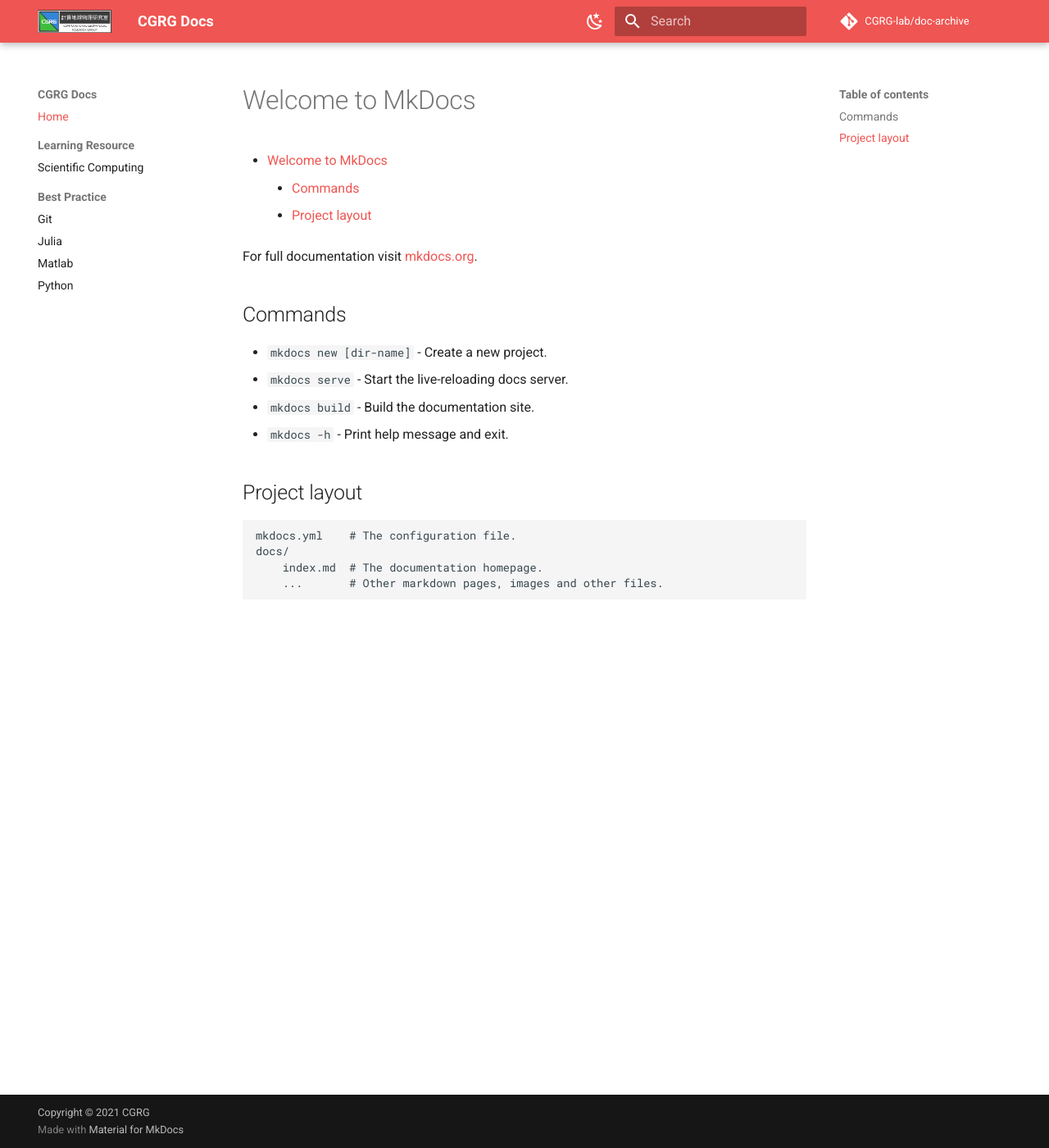
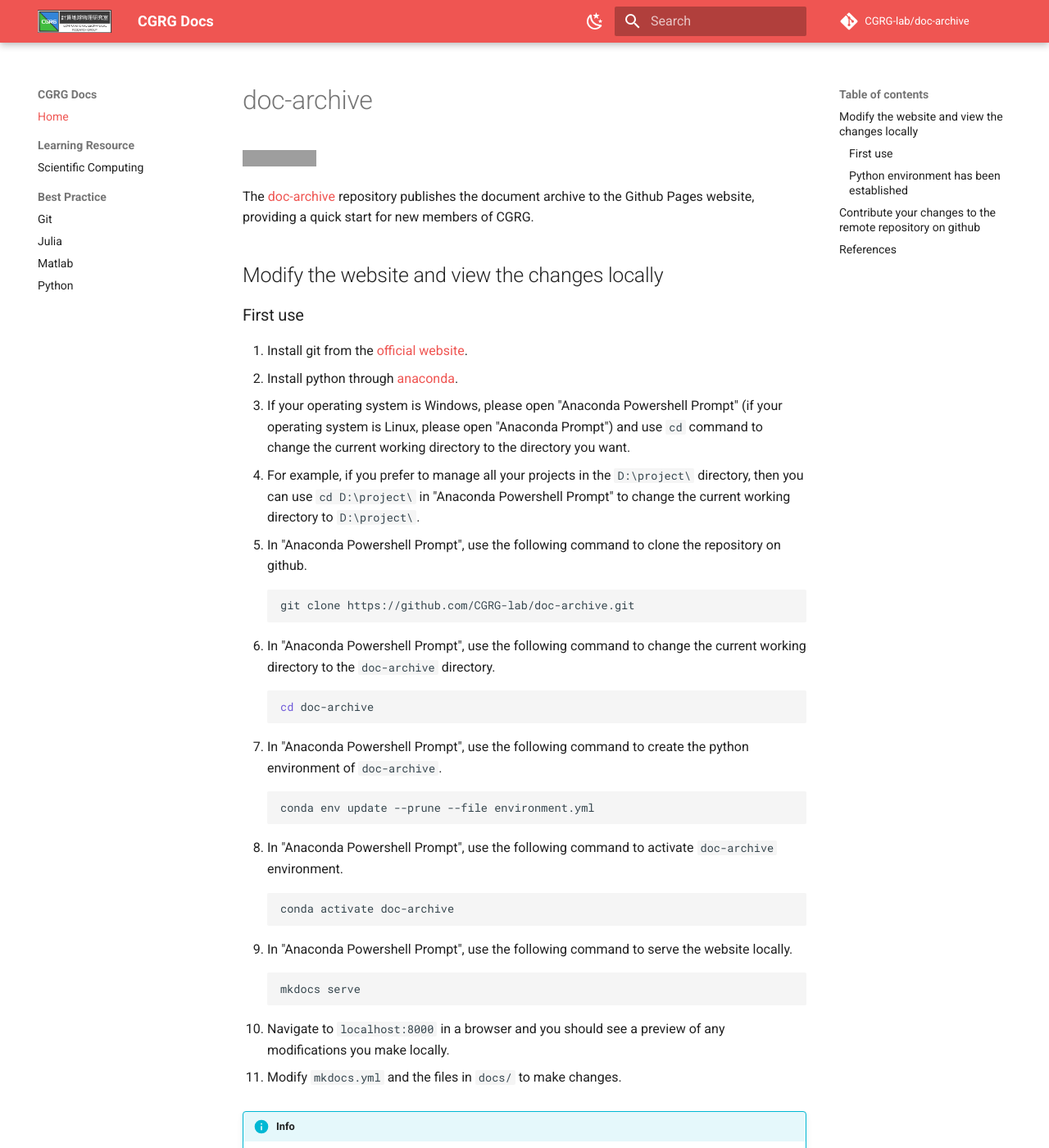
Before and after one commit to CGRG-lab/doc-archive, an MkDocs documentation site: the page built from docs/index.md, in a window 1280 px wide and 1400 px high. Shown: the whole window at 82% size. Built offline with MkDocs 1.6.1 and Material for MkDocs 9.7.7, drawn with Linux system fonts in a browser that asks for light colours; comment, search, counter and statistics services are not loaded; some of the changed text lies outside the part shown; grey boxes are pictures that could not be loaded.

Commit message:
:pencil: Update Home

````diff
--- a/docs/index.md
+++ b/docs/index.md
@@ -1,19 +1,73 @@
-# Welcome to MkDocs
+# doc-archive
 
-[TOC]
+[![ci](https://github.com/CGRG-lab/doc-archive/actions/workflows/ci.yml/badge.svg)](https://github.com/CGRG-lab/doc-archive/actions/workflows/ci.yml)
 
-For full documentation visit [mkdocs.org](https://www.mkdocs.org).
+The [doc-archive](https://github.com/CGRG-lab/doc-archive/) repository publishes the document archive to the Github Pages website, providing a quick start for new members of CGRG.
 
-## Commands
+## Modify the website and view the changes locally
+### First use
+1. Install git from the [official website](https://git-scm.com/).
+2. Install python through [anaconda](https://www.anaconda.com/products/individual).
+3. If your operating system is Windows, please open "Anaconda Powershell Prompt" (if your operating system is Linux, please open "Anaconda Prompt") and use `cd` command to change the current working directory to the directory you want.
+   - For example, if you prefer to manage all your projects in the `D:\project\` directory, then you can use `cd D:\project\` in "Anaconda Powershell Prompt" to change the current working directory to `D:\project\`.
+4. In "Anaconda Powershell Prompt", use the following command to clone the repository on github.
+   ```shell
+   git clone https://github.com/CGRG-lab/doc-archive.git
+   ```
+5. In "Anaconda Powershell Prompt", use the following command to change the current working directory to the `doc-archive` directory.
+   ```shell
+   cd doc-archive
+   ```
+6. In "Anaconda Powershell Prompt", use the following command to create the python environment of `doc-archive`.
+    ```shell
+    conda env update --prune --file environment.yml
+    ```
+7. In "Anaconda Powershell Prompt", use the following command to activate `doc-archive` environment.
+    ```shell
+    conda activate doc-archive
+    ```
+8. In "Anaconda Powershell Prompt", use the following command to serve the website locally.
+    ```shell
+    mkdocs serve
+    ```
+9. Navigate to `localhost:8000` in a browser and you should see a preview of any modifications you make locally.
 
-* `mkdocs new [dir-name]` - Create a new project.
-* `mkdocs serve` - Start the live-reloading docs server.
-* `mkdocs build` - Build the documentation site.
-* `mkdocs -h` - Print help message and exit.
+10. Modify `mkdocs.yml` and the files in `docs/` to make changes.
 
-## Project layout
+!!! info
+    If you don't know how to set the options during the installation phase, you can leave them as default.
 
-    mkdocs.yml    # The configuration file.
-    docs/
-        index.md  # The documentation homepage.
-        ...       # Other markdown pages, images and other files.
+### Python environment has been established
+1. If your operating system is Windows, please open "Anaconda Powershell Prompt" (if your operating system is Linux, please open "Anaconda Prompt") and use `cd` command to change the current working directory to the `doc-archive` directory.
+    - For example, if your `doc-archive` directory is in the path `D:\project\doc-archive`, then you can use `cd D:\project\doc-archive` in "Anaconda Powershell Prompt" to change the current working directory.
+2. Use `git pull` to update the remote repository version to the local.
+3.  (🏷️optional) If you want to update the python environment of `doc-archive`, use the following command in "Anaconda Powershell Prompt".
+    ```shell
+    conda env update --prune --file environment.yml
+    ```
+4. In "Anaconda Powershell Prompt", use the following command to activate `doc-archive` environment.
+    ```shell
+    conda activate doc-archive
+    ```
+5. In "Anaconda Powershell Prompt", use the following command to serve the website locally.
+    ```shell
+    mkdocs serve
+    ```
+6. Navigate to `localhost:8000` in a browser and you should see a preview of any modifications you make locally.
+
+7.  Modify `mkdocs.yml` and the files in `docs/` to make changes.
+
+
+## Contribute your changes to the remote repository on github
+1. If your operating system is Windows, please open "Anaconda Powershell Prompt" (if your operating system is Linux, please open "Anaconda Prompt") and use `cd` command to change the current working directory to the `doc-archive` directory.
+    - For example, if your `doc-archive` directory is in the path `D:\project\doc-archive`, then you can use `cd D:\project\doc-archive` in "Anaconda Powershell Prompt" to change the current working directory.
+2. Use `git pull` to update the remote repository version to the local.
+3. Use `git add .` to add all changed file contents to the index.
+4. Use `git commit -m "your commit message"` to commit changes. For example, `git commit -m "Update mkdocs.yml"`
+5. Use `git push` to update remote repository on github.
+
+## References
+- [mkdocs](https://www.mkdocs.org/)
+- [mkdocs-material](https://squidfunk.github.io/mkdocs-material/)
+- [Alinex Development Guide - mkdocs](https://alinex.gitlab.io/env/mkdocs/)
+- [Open Water Foundation / Learn MkDocs](http://learn.openwaterfoundation.org/owf-learn-mkdocs/)
````
